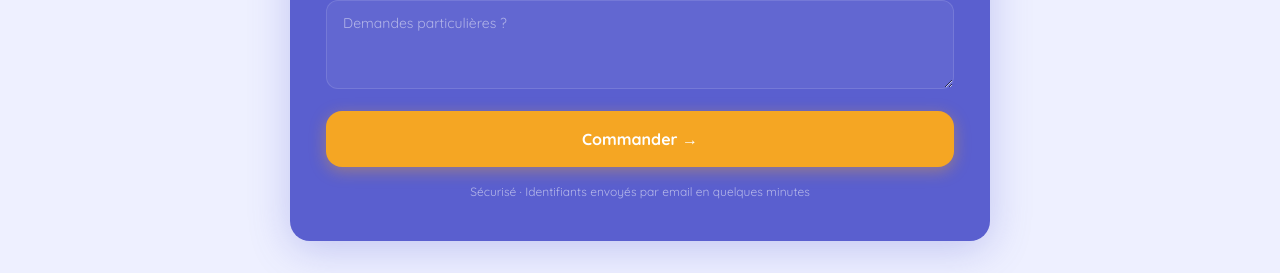
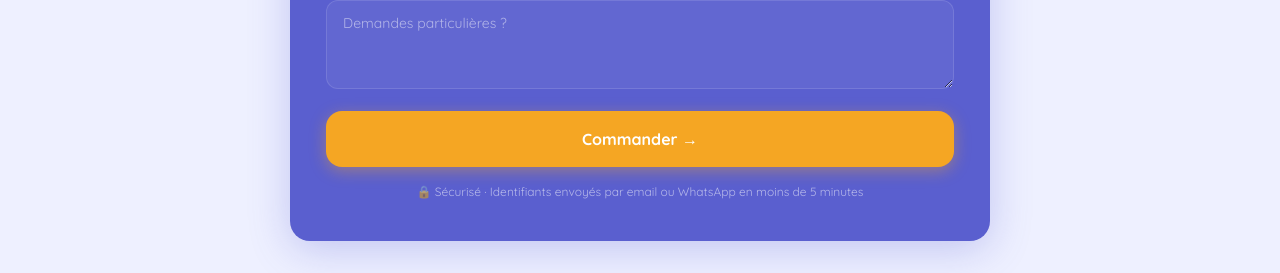
Before and after one commit to medmaar/streambleu-fr, a Next.js app: page /essai-gratuit in a window 1280 px wide. Shown: the part 1373-1646 px from the top of the page. Built offline with nearby package versions, Linux system fonts and the light colour scheme.

Commit message:
fix: update order confirmation text to mention WhatsApp alongside email

```diff
--- a/src/app/tarifs/PlanOrderForm.tsx
+++ b/src/app/tarifs/PlanOrderForm.tsx
@@ -206,7 +206,7 @@ export default function PlanOrderForm({ plan }: Props) {
       </button>
 
       <p style={{ textAlign: "center", color: "rgba(255,255,255,0.55)", fontSize: 12 }}>
-        Sécurisé · Identifiants envoyés par email en quelques minutes
+        🔒 Sécurisé · Identifiants envoyés par email ou WhatsApp en moins de 5 minutes
       </p>
     </form>
   );
```
